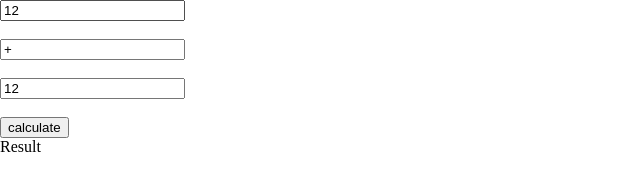
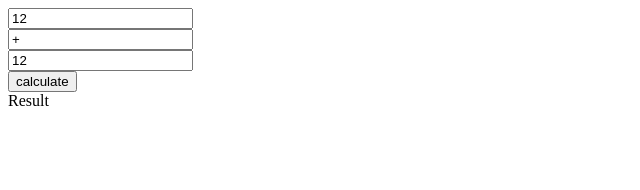
Before and after one commit to ArshiaArshadi/JS-Death-league-megademy-, a plain HTML site: page 12-simple-calculator/index.html in a window 1280 px wide. Shown: the whole page, without its empty margins (0-640 px from the left). Drawn offline with Linux system fonts and the light colour scheme; files that its build step writes are made by us from their sources.

Commit message:
fix : update project
update html page
new feature

```diff
--- a/12-simple-calculator/index.html
+++ b/12-simple-calculator/index.html
@@ -3,20 +3,20 @@
 <head>
     <meta charset="UTF-8">
     <meta name="viewport" content="width=device-width, initial-scale=1.0">
-    <link rel="stylesheet" href="./assets/css/style.css">
-    <title>Challenge - Simple Calculator (+, -, *, /)</title>
+
+    <title> Simple Calculator</title>
 </head>
 <body>
     <div id="container">
         <input class="user-input" id="user-input-1" type="text" value="12">
         <br>
-        <br>
+
         <input class="user-input" id="user-input-2" type="text" value="+">
         <br>
-        <br>
+
         <input class="user-input" id="user-input-3" type="text" value="12">
         <br>
-        <br>
+
         <input id="user-submit" type="submit" value="calculate">
         <div id="result">
             Result
```
